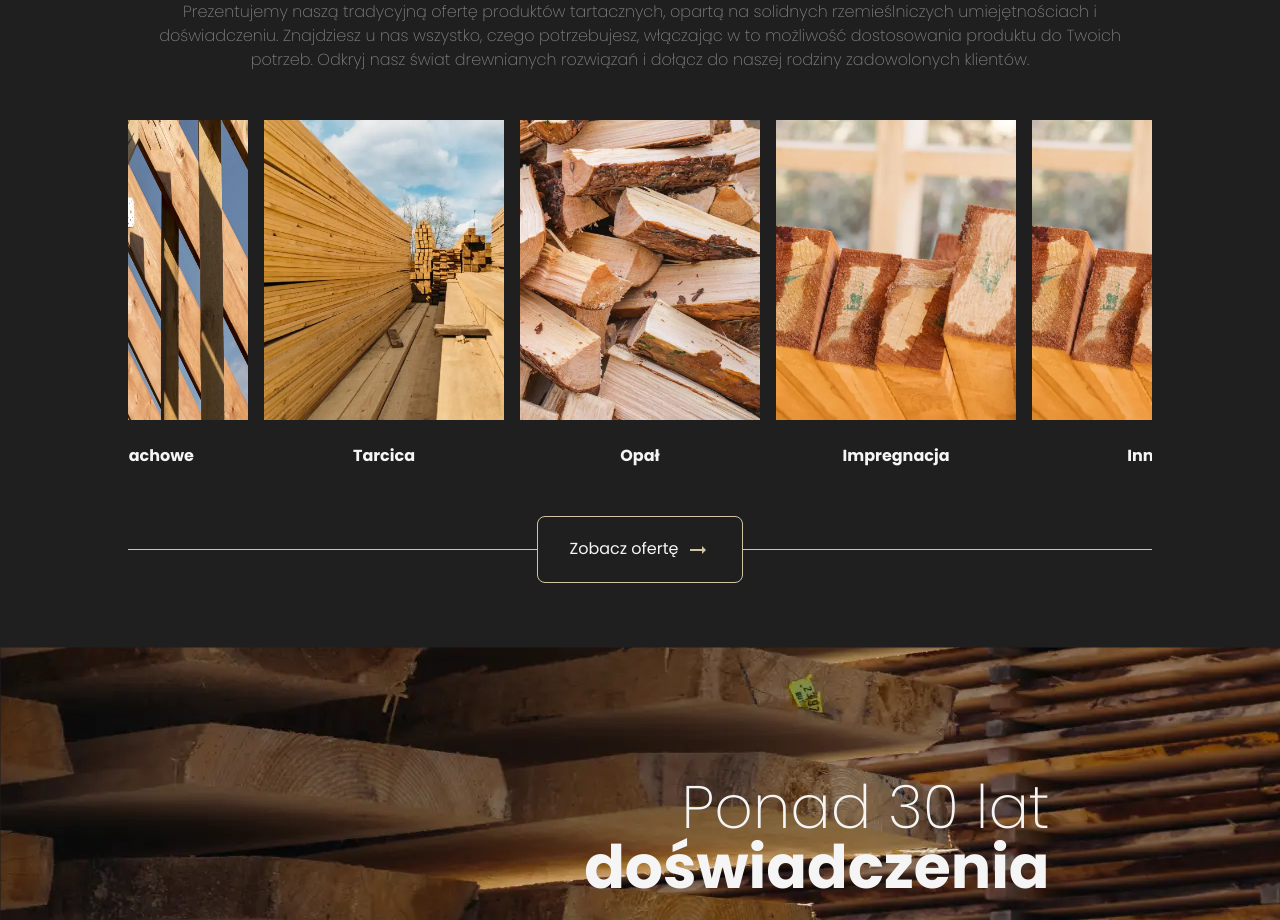
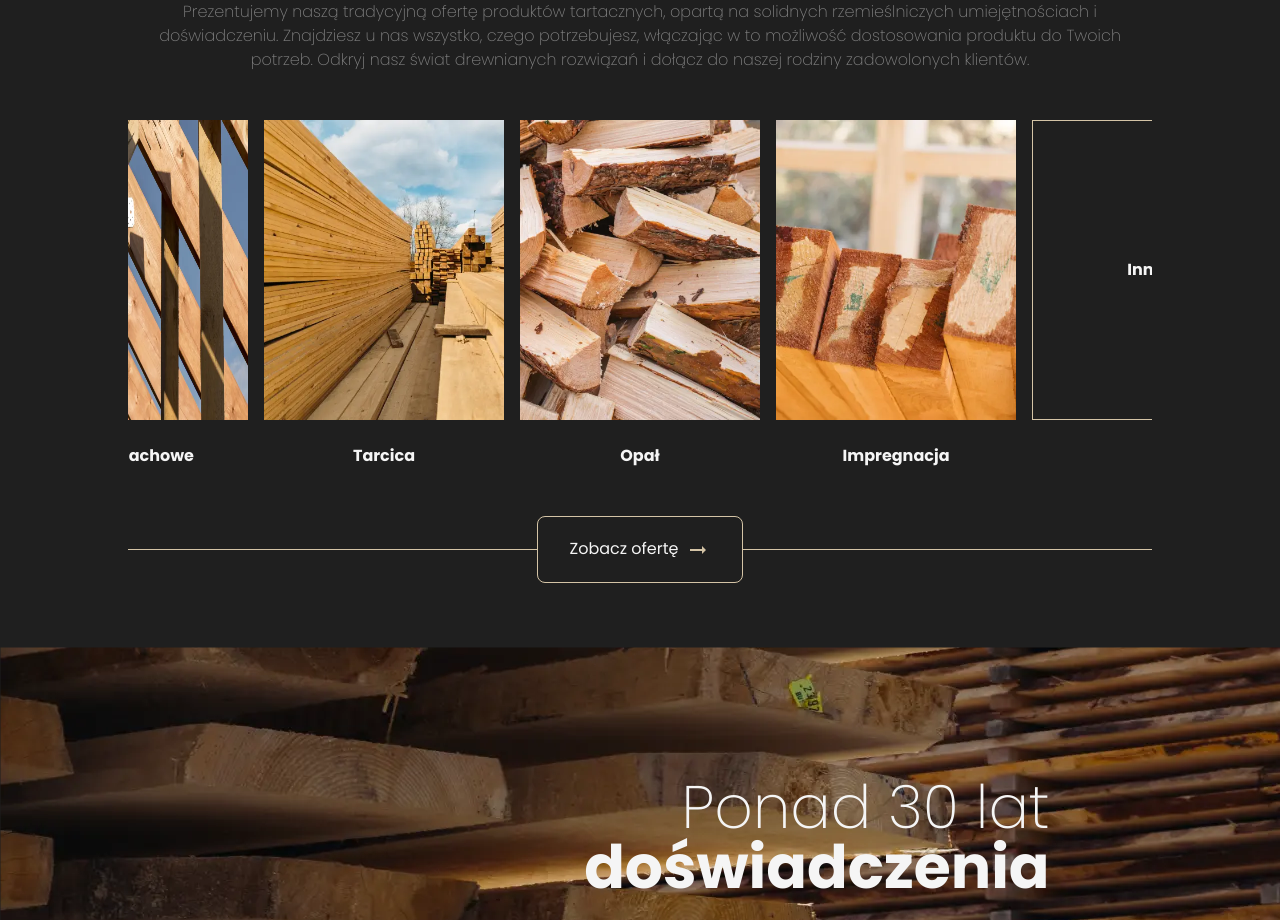
Before and after one commit to TheCodemate/drewnex-website, a Next.js app: page / in a window 1280 px wide. Shown: the part 940-1860 px from the top of the page. Built offline with nearby package versions, Linux system fonts and the light colour scheme; some icons are missing.

Commit message:
fix: remove horizontal scrollbar from products section

```diff
--- a/src/app/globals.css
+++ b/src/app/globals.css
@@ -1,6 +1,18 @@
 @tailwind base;
 @tailwind components;
 @tailwind utilities;
+
+@layer utilities {
+  /* Hide scrollbar for Chrome, Safari and Opera */
+  .no-scrollbar::-webkit-scrollbar {
+    display: none;
+  }
+  /* Hide scrollbar for IE, Edge and Firefox */
+  .no-scrollbar {
+    -ms-overflow-style: none; /* IE and Edge */
+    scrollbar-width: none; /* Firefox */
+  }
+}
 
 :root {
   --foreground-rgb: 0, 0, 0;
--- a/src/components/ProductSection.tsx
+++ b/src/components/ProductSection.tsx
@@ -47,7 +47,7 @@ export const ProductSection = () => {
           rozwiązań i dołącz do naszej rodziny zadowolonych klientów.
         </p>
 
-        <div className="flex lg:justify-center gap-4 mb-12 w-screen overflow-x-scroll px-[10%]">
+        <div className="flex lg:justify-center gap-4 mb-12 w-screen overflow-x-scroll no-scrollbar">
           <div className="relative flex flex-col items-center max-w-[320px] max-h-[380px] cursor-pointer">
             <div className="relative min-w-[240px] min-h-[300px] max-w-[300px] max-h-[380px] cursor-pointer">
               <Image
@@ -106,18 +106,10 @@ export const ProductSection = () => {
             </div>
           </div>
           <div className="relative flex flex-col items-center max-w-[320px] max-h-[380px] cursor-pointer">
-            <div className="relative min-w-[240px] min-h-[300px] max-w-[300px] max-h-[380px] cursor-pointer">
-              <Image
-                fill={true}
-                objectFit="cover"
-                objectPosition="right"
-                src={"/impregnacja-drewna.webp"}
-                alt="fragment konstrukcji drewnianej wiezby dachowej"
-              />
+            <div className="flex justify-center items-center min-w-[240px] min-h-[300px] max-w-[300px] max-h-[380px] border border-detail cursor-pointer">
+              <h3 className="font-bold">Inne...</h3>
             </div>
-            <div className="pt-6 px-6 font-bold">
-              <h3>Inne...</h3>
-            </div>
+            <div className="pt-6 px-6 font-bold"></div>
           </div>
         </div>
 
```
